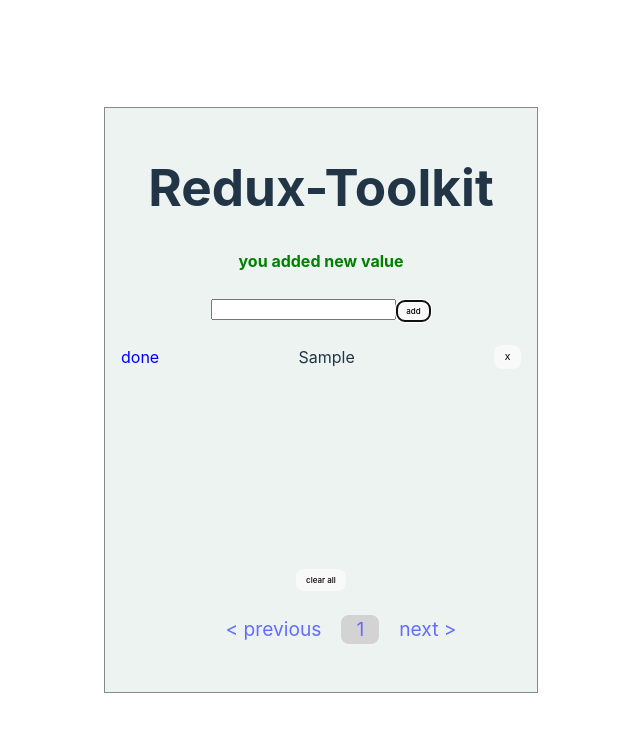
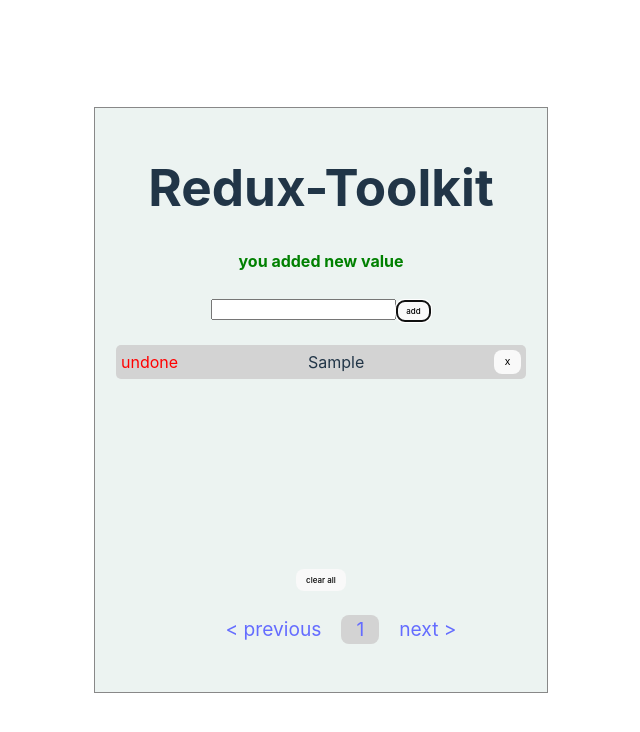
Before and after one commit to danielu96/Redux-Toolkit, a React (Vite) app: page / in a window 1280 px wide. Both pictures are taken after typing "Sample" into the empty fields and a click on the button "add". Shown: the top 732 px of the page, without its empty margins (319-959 px from the left). Built offline with nearby package versions, Linux system fonts and the light colour scheme.

Commit message:
checked={!done} changed

```diff
--- a/src/SingleItem.jsx
+++ b/src/SingleItem.jsx
@@ -3,7 +3,7 @@
 import { useDispatch } from 'react-redux'
 import Checkbox from "./Checkbox";
 // import { useSelector } from "react-redux";
-const SingleItem = (task,done,onToggle,handleSubmit) => {
+const SingleItem = (task,done,handleSubmit) => {
 
 const dispatch= useDispatch()
 const [editMode,setEditMode] = useState(false);
@@ -13,13 +13,23 @@
   // showAlert(true, 'danger', 'you deleted one value')
 
 }
+const renameHandler=()=>{
+  dispatch(renameTask(task.id))
+}
+ const updateTaskDone=(id, newDone) =>{
+    setTasks(prev => {
+      const newTasks = [...prev];
+      newTasks[id].done = newDone;
+      return newTasks;
+        });
 
+  }
+const onToggle= () =>{done => updateTaskDone(id, done)}
   return (
     <>
-  <div> {alert.show && <Alert {...alert} removeAlert={showAlert} task={task}/>}</div>
-    <div style={{width:'400px',display:'flex',justifyContent:"space-between"
-    }}>
-<Checkbox checked={done} onClick={() => onToggle(!done)} />
+
+    <div className='singleItem' >
+<Checkbox checked={!done} onClick={() => onToggle(done)} />
 {!editMode ? (
         <div className="" onClick={() => setEditMode(prev => !prev)}>
           <span>{task.content}</span>
@@ -28,7 +38,9 @@
        (
         <form style={{marginLeft:'1rem'}} onSubmit={ev => {ev.preventDefault();setEditMode(false);}}>
           <input type="text" value={task.content}
-                 onChange={(ev)=> dispatch(renameTask(ev.target.value)) } />
+                 onChange={renameHandler
+                  // (ev)=> dispatch(renameTask(ev.target.value))
+                   } />
                  <button>update</button>
         </form>
       )}
```
